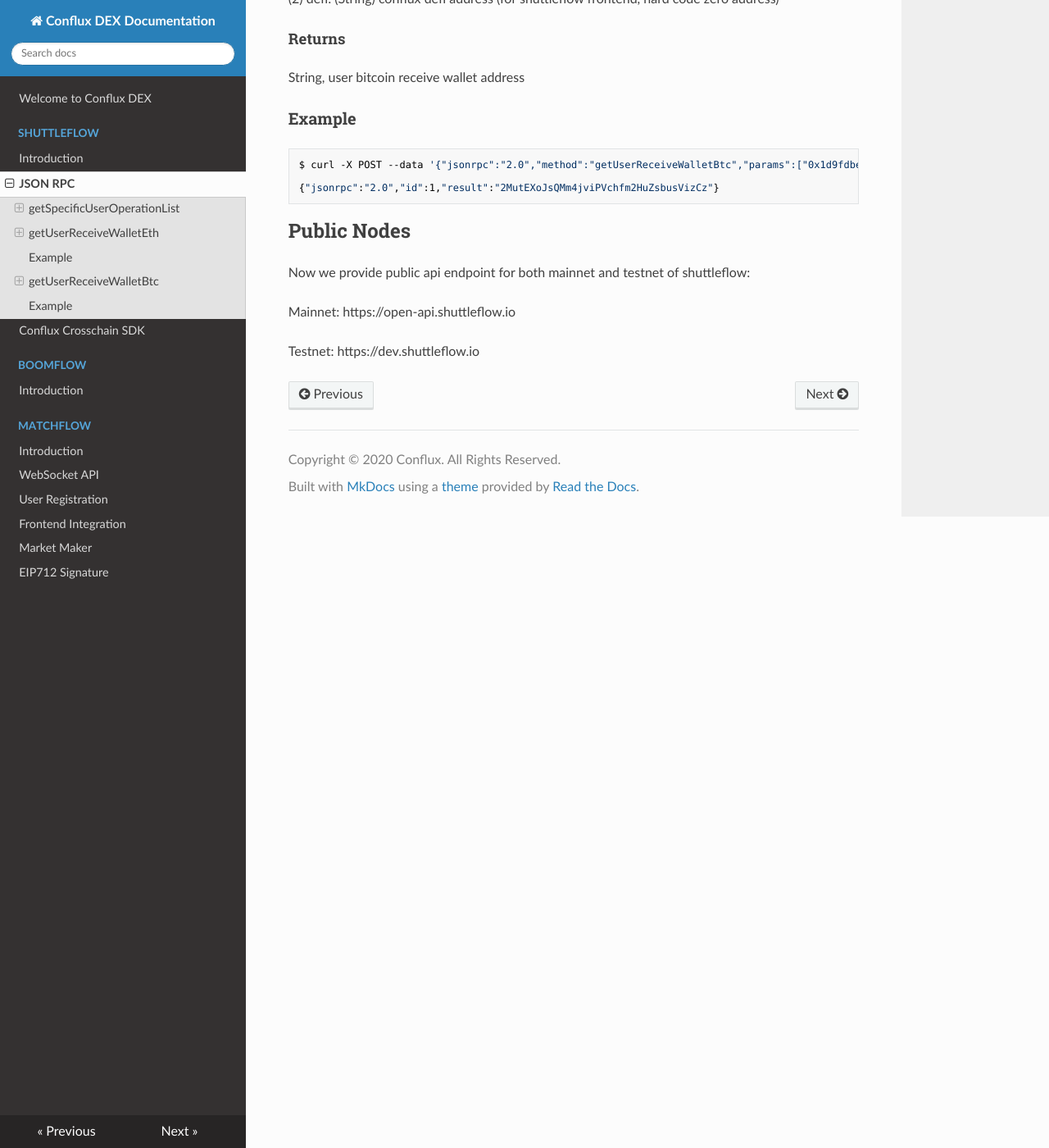
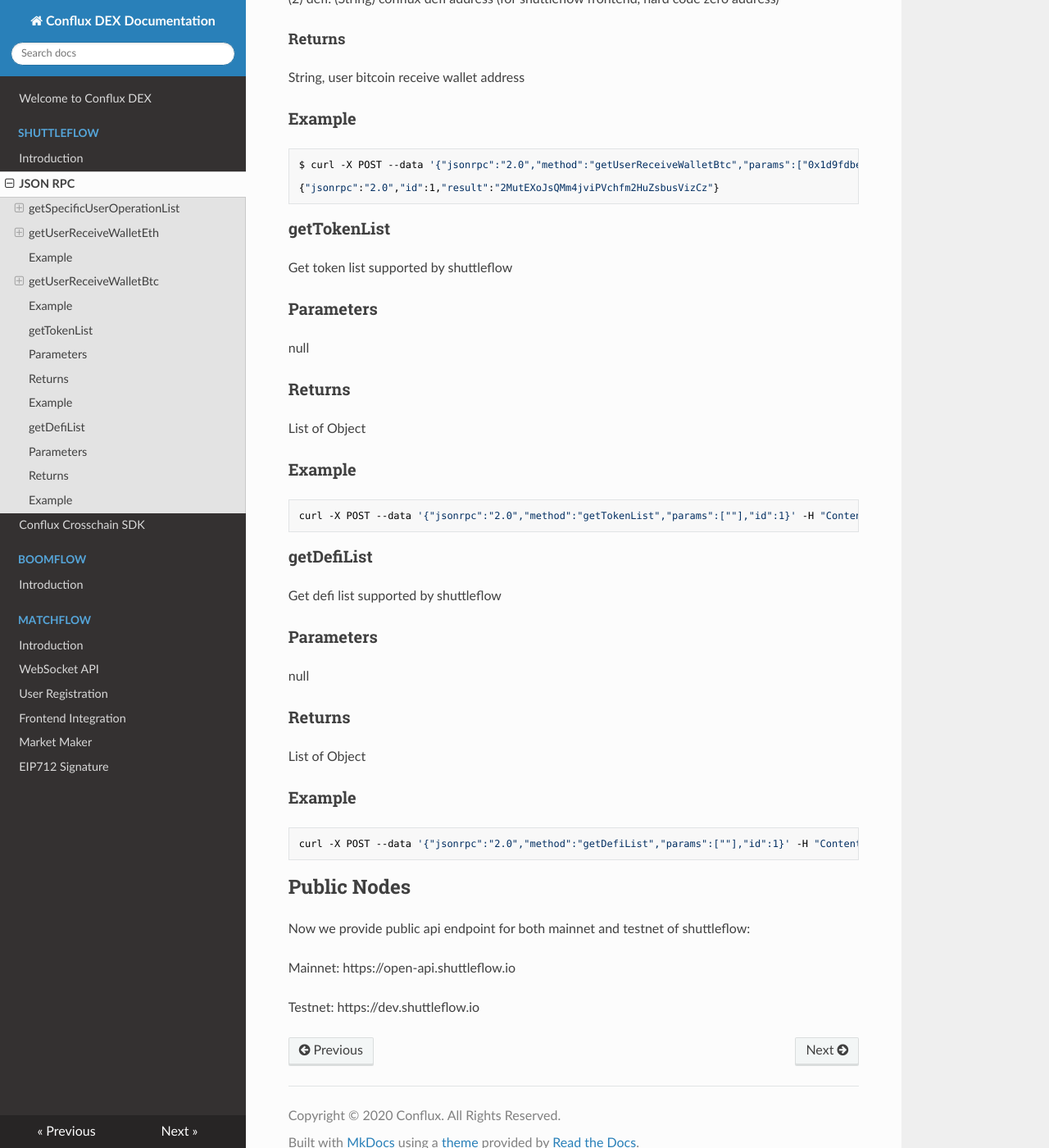
Before and after one commit to posaggen/conflux-dex-docs, an MkDocs documentation site: the page built from docs/shuttleflow/json_rpc.md, in a window 1280 px wide and 1400 px high, scrolled down 2522 px. Shown: the whole window at 82% size. Built offline with MkDocs 1.6.1, drawn with Linux system fonts in a browser that asks for light colours; nearby versions of some CDN libraries.

Commit message:
update json rpc

````diff
--- a/docs/shuttleflow/json_rpc.md
+++ b/docs/shuttleflow/json_rpc.md
@@ -134,6 +134,28 @@
 {"jsonrpc":"2.0","id":1,"result":"2MutEXoJsQMm4jviPVchfm2HuZsbusVizCz"}
 ```
 
+### getTokenList
+Get token list supported by shuttleflow
+### Parameters
+null
+### Returns
+List of Object
+### Example
+```bash
+curl -X POST --data '{"jsonrpc":"2.0","method":"getTokenList","params":[""],"id":1}' -H "Content-Type: application/json" https://dev.shuttleflow.io
+```
+
+### getDefiList
+Get defi list supported by shuttleflow
+### Parameters
+null
+### Returns
+List of Object
+### Example
+```bash
+curl -X POST --data '{"jsonrpc":"2.0","method":"getDefiList","params":[""],"id":1}' -H "Content-Type: application/json" https://dev.shuttleflow.io
+```
+
 ## Public Nodes
 
 Now we provide public api endpoint for both mainnet and testnet of shuttleflow:
````
